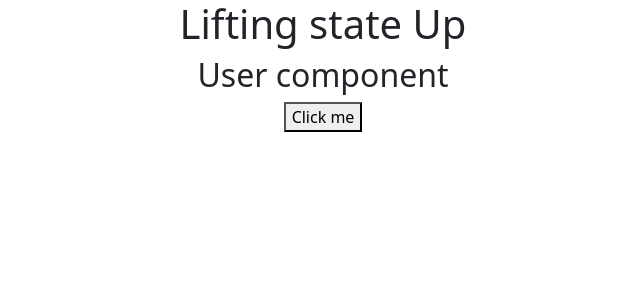
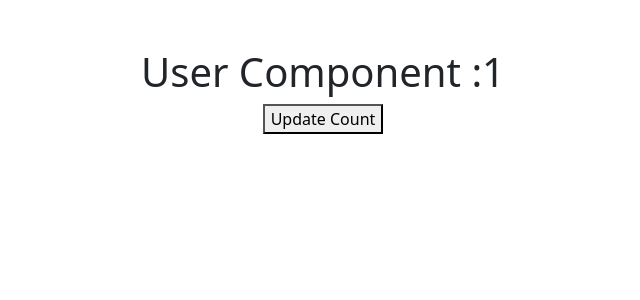
Before and after one commit to gulhaneaj007/reactapp, a React (Create React App) app: page / in a window 1280 px wide. Shown: the top 300 px of the page, without its empty margins (317-957 px from the left). Built offline with nearby package versions, Linux system fonts and the light colour scheme.

Commit message:
Pure Component

```diff
--- a/src/App.js
+++ b/src/App.js
@@ -1,24 +1,26 @@
 import React from "react";
-import Userchild from "./Userchild";
 import "./App.css";
-function App() {
-  // const user = [
-  //   { name: "Ajinkya", email: "ajinkya@test.com.", no: 7884546 },
-  //   { name: "Vindayak", email: "rahul@test.com.", no: 5656556 },
-  //   { name: "Rahul", email: "vinayak@test.co.", no: 1338788 },
-  //   { name: "Arvind", email: "Suhas@test.com.", no: 5555688 },
-  // ];
-function parentAlert(param){
-  alert(param.Name+' '+param.email)
-}
-  return (
-    <>
-      <div className="App container">
-       <h1>Lifting state Up</h1>
-        <Userchild alert={parentAlert}/>
+import User from "./User";
+// class App extends React.PureComponent {  //or you can use like this
+class App extends React.Component {
+
+  constructor() {
+    super();
+    this.state = {
+      count: 1,
+    };
+  }
+
+  render() {
+    return (
+      <div className="App container"><br></br>
+        <User count={this.state.count}/>
+        <button onClick={()=>this.setState({count:1})}>Update Count</button>
       </div>
-    </>
-  );
+    );
+  }
 }
 
 export default App;
+//check console
+//
--- /dev/null
+++ b/src/User.js
@@ -0,0 +1,17 @@
+import React,{PureComponent} from "react";
+import "./App.css";
+// class App extends React.PureComponent {  //or you can use like this
+class User extends PureComponent {
+
+  render() {
+      console.warn("User component check rerendering")
+    return (
+      <div className="App container"><br></br>
+        <h1>User Component :{this.props.count}</h1>
+      </div>
+    );
+  }
+}
+
+export default User;
+//check console
--- a/src/Userchild.js
+++ /dev/null
@@ -1,12 +0,0 @@
-import React from "react";
-
-export default function Userchild(props) {
-
-    const data={Name: "Ajinkya Gulhane",email:"ajinkya@gmail.com"}
-  return (
-    <div>
-      <h2>User component</h2>
-      <button onClick={()=>props.alert(data)}>Click me</button>
-    </div>
-  );
-}
```
